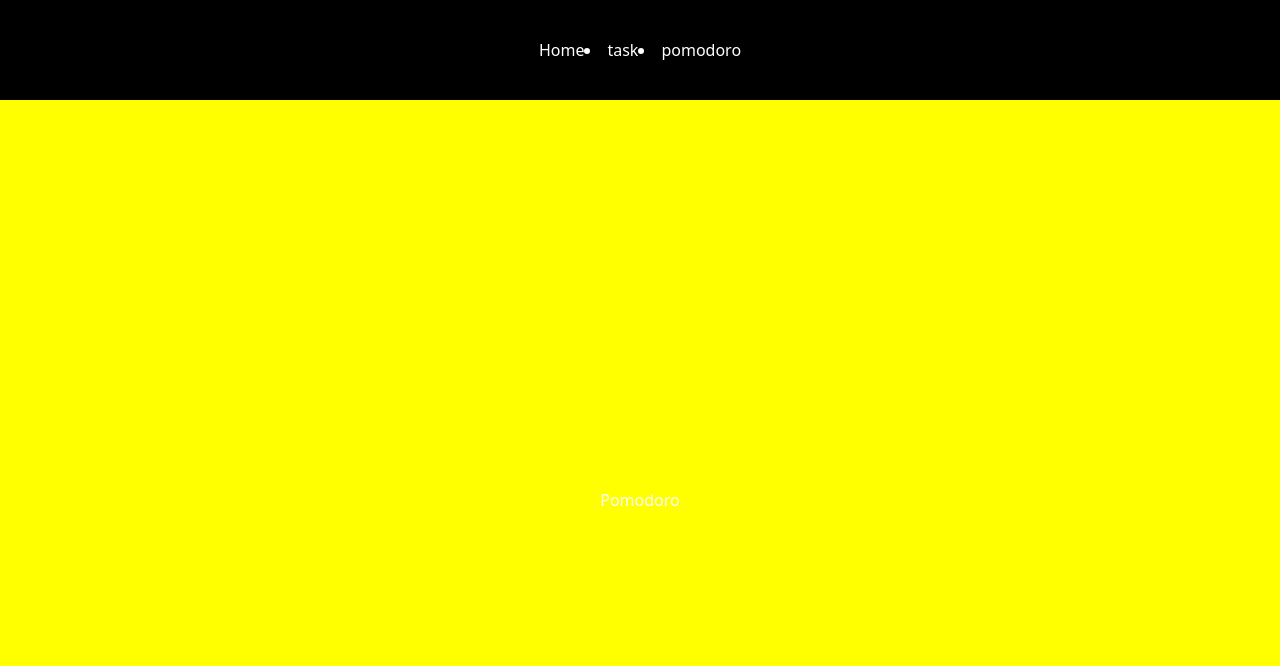
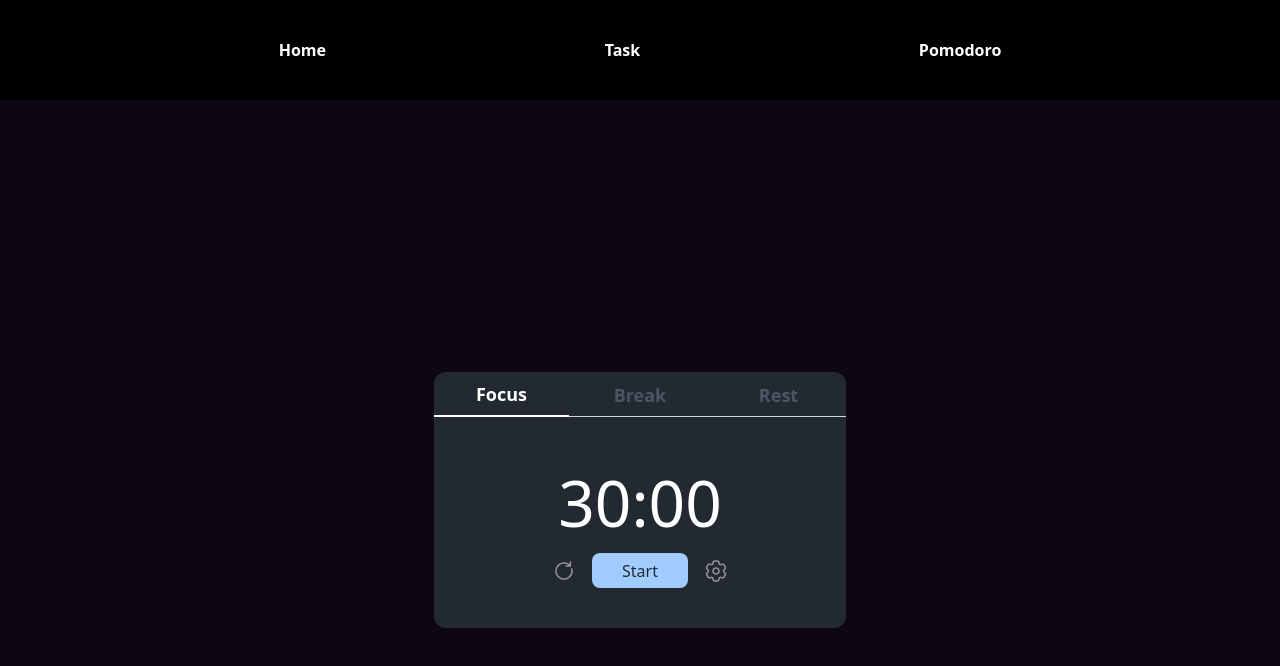
Before and after one commit to ulmiib/todo-list, a React (Create React App) app: page /pomodoro in a window 1280 px wide. Shown: the top 666 px of the page. Built offline with nearby package versions, Linux system fonts and the light colour scheme.

Commit message:
pomodoro settingsee ehleegui tsag yvah deer asuudaltai baigaa

```diff
--- a/src/App.js
+++ b/src/App.js
@@ -3,7 +3,6 @@
 import Task from "./Pages/Task";
 import Pomodoro from "./Pages/Pomodoro";
 import Navbar from "./Components/Navbar";
-import Footer from "./Components/Footer";
 
 function App() {
   return (
@@ -13,7 +12,6 @@
         <Route path="/" element={<Home />}></Route>
         <Route path="/task" element={<Task />}></Route>
         <Route path="/pomodoro" element={<Pomodoro />}></Route>
-        <Route path="/footer" element={<Footer />}></Route>
       </Routes>
     </BrowserRouter>
   );
--- a/src/Components/Navbar.js
+++ b/src/Components/Navbar.js
@@ -5,20 +5,27 @@
   const navigate = useNavigate();
   return (
     <>
-      <div className="w-[100vw] h-[100px] bg-[black] text-[white] flex justify-center items-center">
-              <span
+      <div className="
+      w-[100vw]
+      h-[100px]
+      bg-[black]
+      text-[white]
+      flex
+      items-center
+      place-content-evenly
+      text-[grey]
+      font-black">
+              <span className="cursor-pointer"
                 onClick={() => navigate("/")}>
                 <h1>Home</h1>
               </span>
-              <li/>
-              <span
+              <span className="cursor-pointer"
                 onClick={() => navigate("/task")}>
-                <h1>task</h1>
+                <h1>Task</h1>
               </span>
-              <li/>
-              <span
+              <span className="cursor-pointer"
                 onClick={() => navigate("/pomodoro")}>
-                <h1>pomodoro</h1>
+                <h1>Pomodoro</h1>
               </span>
       </div>
     </>
--- a/src/Pages/Home.js
+++ b/src/Pages/Home.js
@@ -1,11 +1,37 @@
 import React from "react";
+import Footer from "../Components/Footer";
 
 export default function Home() {
   return (
     <>
-      <div className="w-screen h-screen bg-[red] text-[white] flex justify-center items-center">
-        <h1>Home</h1>
+      <div className="
+      w-screen
+      h-screen
+      bg-[gray]
+      text-[white]
+      flex
+      justify-center
+      items-center">
+        <div className="text-[15px]
+        w-[400px]
+        h-[400px]">
+          What is Lorem Ipsum? Lorem Ipsum is simply dummy text of the printing
+          and typesetting industry. Lorem Ipsum has been the industry's standard
+          dummy text ever since the 1500s, when an unknown printer took a galley
+          of type and scrambled it to make a type specimen book. It has survived
+          not only five centuries, but also the leap into electronic
+          typesetting, remaining essentially unchanged. It was popularised in
+          the 1960s with the release of Letraset sheets containing Lorem Ipsum
+          passages, and more recently with desktop publishing software like
+          Aldus PageMaker including versions of Lorem Ipsum. The standard chunk
+          of Lorem Ipsum used since the 1500s is reproduced below for those
+          interested. Sections 1.10.32 and 1.10.33 from "de Finibus Bonorum et
+          Malorum" by Cicero are also reproduced in their exact original form,
+          accompanied by English versions from the 1914 translation by H.
+          Rackham.
+        </div>
       </div>
+      <Footer />
     </>
   );
 }
--- a/src/Pages/Pomodoro.js
+++ b/src/Pages/Pomodoro.js
@@ -1,11 +1,254 @@
-import React from "react";
+import React, { useState, useEffect } from "react";
+import restartIcon from "../Images/restart.png";
+import settingsIcon from "../Images/settings.png";
 
-export default function Pomodoro() {
+const Pomodoro = () => {
+  const [activeTab, setActiveTab] = useState("Focus");
+
+  const handleTabClick = (tab) => {
+    setActiveTab(tab);
+  };
+
+  const [time, setTime] = useState(30 * 60); // 30 minutes
+  const [breakTime, breakSetTime] = useState(5 * 60); // 5 minutes
+  const [restTime, restSetTime] = useState(15 * 60); // 15 minutes
+  const [isActive, setIsActive] = useState(false);
+
+  useEffect(() => {
+    let timer;
+    if (isActive && time > 0) {
+      timer = setInterval(() => setTime((prevTime) => prevTime - 1), 1000);
+    } else if (time === 0) {
+      setIsActive(false);
+    }
+
+    return () => clearInterval(timer);
+  }, [isActive, time]);
+
+  useEffect(() => {
+    let breakTimer;
+    if (isActive && breakTime > 0) {
+      breakTimer = setInterval(() => breakSetTime((prevTime) => prevTime - 1), 1000);
+    } else if (breakTime === 0) {
+      setIsActive(false);
+    }
+
+    return () => clearInterval(breakTimer);
+  }, [isActive, breakTime]);
+
+  useEffect(() => {
+    let restTimer;
+    if (isActive && restTime > 0) {
+      restTimer = setInterval(() => restSetTime((prevTime) => prevTime - 1), 1000);
+    } else if (restTime === 0) {
+      setIsActive(false);
+    }
+
+    return () => clearInterval(restTimer);
+  }, [isActive, restTime]);
+
+  const handleStart = () => setIsActive(true);
+
+  const breakHandleStart = () => setIsActive(true);
+
+  const restHandleStart = () => setIsActive(true);
+
+  const handlePause = () => setIsActive(false);
+
+  const breakHandlePause = () => setIsActive(false);
+
+  const restHandlePause = () => setIsActive(false);
+
+  const handleReset = () => {
+    setIsActive(false);
+    setTime(30 * 60);
+  };
+
+  const breakHandleReset = () => {
+    setIsActive(false);
+    breakSetTime(5 * 60);
+  };
+
+  const restHandleReset = () => {
+    setIsActive(false);
+    restSetTime(15 * 60);
+  };
+
+  const formatTime = (time) => {
+    const minutes = Math.floor(time / 60);
+    const seconds = time % 60;
+    return `${String(minutes).padStart(2, "0")}:${String(seconds).padStart(
+      2,
+      "0"
+    )}`;
+  };
+
   return (
     <>
-      <div className="w-screen h-screen bg-[yellow] text-[white] flex justify-center items-center">
-        <h1>Pomodoro</h1>
+      <div className="w-screen h-screen bg-[#0D0714] text-[white] flex justify-center items-center">
+        <div
+          className="
+          m-[10px]
+        w-[412px]
+        h-[256px]
+        rounded-[12px]
+        bg-[#232931]"
+        >
+          <div className="flex justify-between border-b border-gray-300 w-[412px] h-[45px]">
+            <button
+              className={`w-[135px] h-[45px] text-lg font-semibold ${
+                activeTab === "Focus"
+                  ? "border-b-2 border-white text-white"
+                  : "text-gray-600"
+              }`}
+              onClick={() => handleTabClick("Focus")}
+            >
+              Focus
+            </button>
+            <button
+              className={`w-[135px] h-[45px] text-lg font-semibold ${
+                activeTab === "Break"
+                  ? "border-b-2 border-white text-white"
+                  : "text-gray-600"
+              }`}
+              onClick={() => handleTabClick("Break")}
+            >
+              Break
+            </button>
+            <button
+              className={`w-[135px] h-[45px] text-lg font-semibold ${
+                activeTab === "Rest"
+                  ? "border-b-2 border-white text-white"
+                  : "text-gray-600"
+              }`}
+              onClick={() => handleTabClick("Rest")}
+            >
+              Rest
+            </button>
+          </div>
+
+          <div className="p-4 flex items-center justify-center w-[412px] h-[211px]">
+            {activeTab === "Focus" && (
+              <div>
+                <div className="font-medium text-[64px] flex justify-center items-center">
+                  {formatTime(time)}
+                </div>
+
+                <div className=" w-[192px] h-[40px] flex flex-row justify-between items-center">
+                  <button
+                    onClick={handleReset}
+                    className="w-[40px] h-[40px] flex justify-center items-center"
+                  >
+                    <img src={restartIcon} alt="icon" />
+                  </button>
+
+                  {!isActive && time > 0 && (
+                    <button
+                      onClick={handleStart}
+                      className="w-[96px] h-[35px] rounded-[8px] bg-[#A0CCFF] text-[#232931] font-medium text-[16px]"
+                    >
+                      Start
+                    </button>
+                  )}
+
+                  {isActive && (
+                    <button
+                      onClick={handlePause}
+                      className="w-[96px] h-[35px] rounded-[8px] bg-[#A0CCFF] text-[#232931] font-medium text-[16px]"
+                    >
+                      Pause
+                    </button>
+                  )}
+
+                  <div className="w-[40px] h-[40px] flex justify-center items-center">
+                    <img src={settingsIcon} alt="icon" />
+                  </div>
+                </div>
+              </div>
+            )}
+
+            {activeTab === "Break" && (
+              <div>
+                <div className="font-medium text-[64px] flex justify-center items-center">
+                  {formatTime(breakTime)}
+                </div>
+
+                <div className=" w-[192px] h-[40px] flex flex-row justify-between items-center">
+                  <button
+                    onClick={breakHandleReset}
+                    className="w-[40px] h-[40px] flex justify-center items-center"
+                  >
+                    <img src={restartIcon} alt="icon" />
+                  </button>
+
+                  {!isActive && time > 0 && (
+                    <button
+                      onClick={breakHandleStart}
+                      className="w-[96px] h-[35px] rounded-[8px] bg-[#A0CCFF] text-[#232931] font-medium text-[16px]"
+                    >
+                      Start
+                    </button>
+                  )}
+
+                  {isActive && (
+                    <button
+                      onClick={breakHandlePause}
+                      className="w-[96px] h-[35px] rounded-[8px] bg-[#A0CCFF] text-[#232931] font-medium text-[16px]"
+                    >
+                      Pause
+                    </button>
+                  )}
+
+                  <button className="w-[40px] h-[40px] flex justify-center items-center">
+                    <img src={settingsIcon} alt="icon" />
+                  </button>
+                </div>
+              </div>
+            )}
+
+            {activeTab === "Rest" && (
+              <div>
+                <div className="font-medium text-[64px] flex justify-center items-center">
+                  {formatTime(restTime)}
+                </div>
+
+                <div className=" w-[192px] h-[40px] flex flex-row justify-between items-center">
+                  <button
+                    onClick={restHandleReset}
+                    className="w-[40px] h-[40px] flex justify-center items-center"
+                  >
+                    <img src={restartIcon} alt="icon" />
+                  </button>
+
+                  {!isActive && restTime > 0 && (
+                    <button
+                      onClick={restHandleStart}
+                      className="w-[96px] h-[35px] rounded-[8px] bg-[#A0CCFF] text-[#232931] font-medium text-[16px]"
+                    >
+                      Start
+                    </button>
+                  )}
+
+                  {isActive && (
+                    <button
+                      onClick={restHandlePause}
+                      className="w-[96px] h-[35px] rounded-[8px] bg-[#A0CCFF] text-[#232931] font-medium text-[16px]"
+                    >
+                      Pause
+                    </button>
+                  )}
+
+                  <button className="w-[40px] h-[40px] flex justify-center items-center">
+                    <img src={settingsIcon} alt="icon" />
+                  </button>
+                </div>
+              </div>
+            )}
+          </div>
+        </div>
       </div>
     </>
   );
-}
+};
+
+export default Pomodoro;
```
Also changed, not shown: src/Pages/Task.js (+10 -8 lines), src/Images/restart.png (added), src/Images/settings.png (added).
